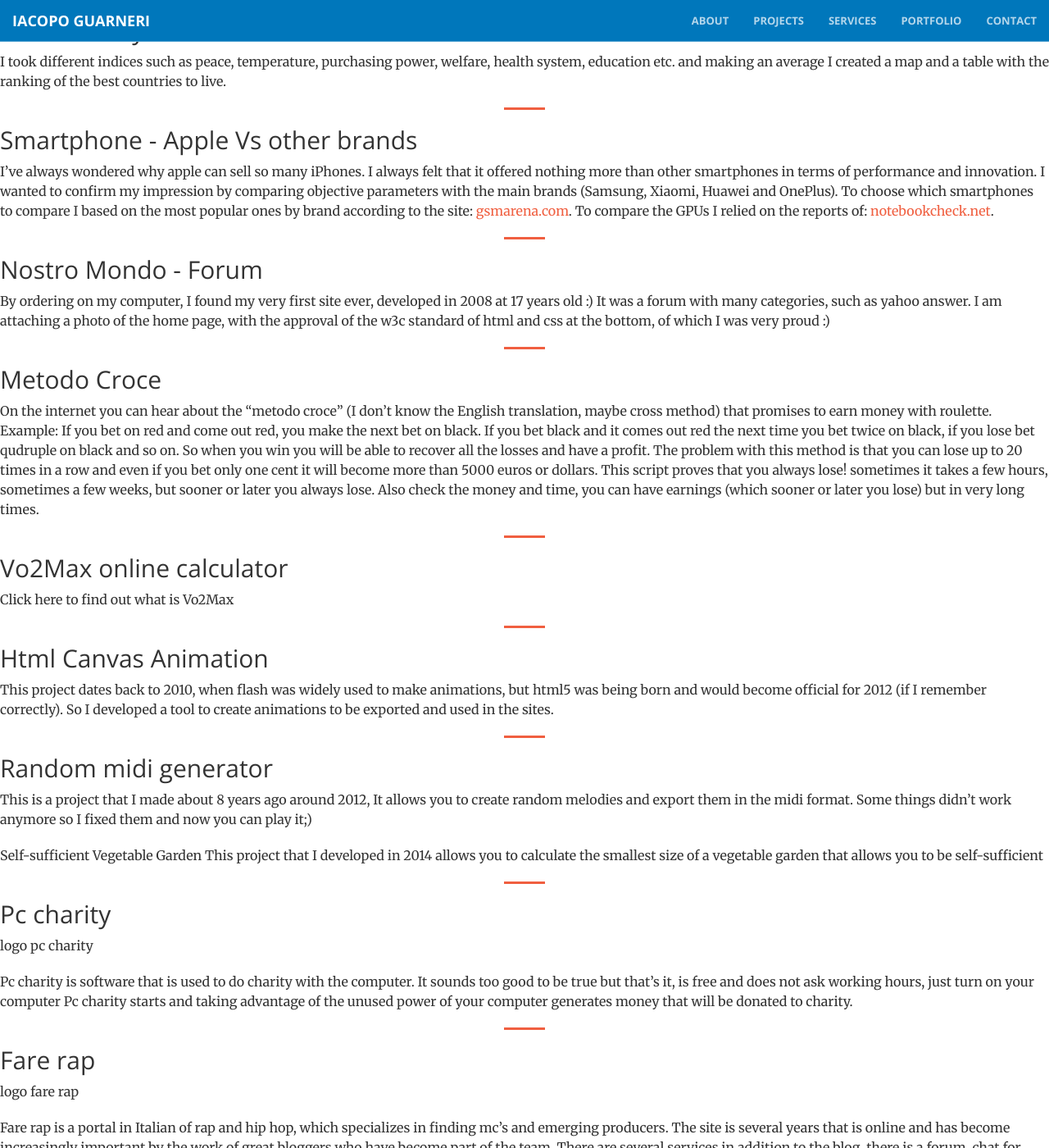
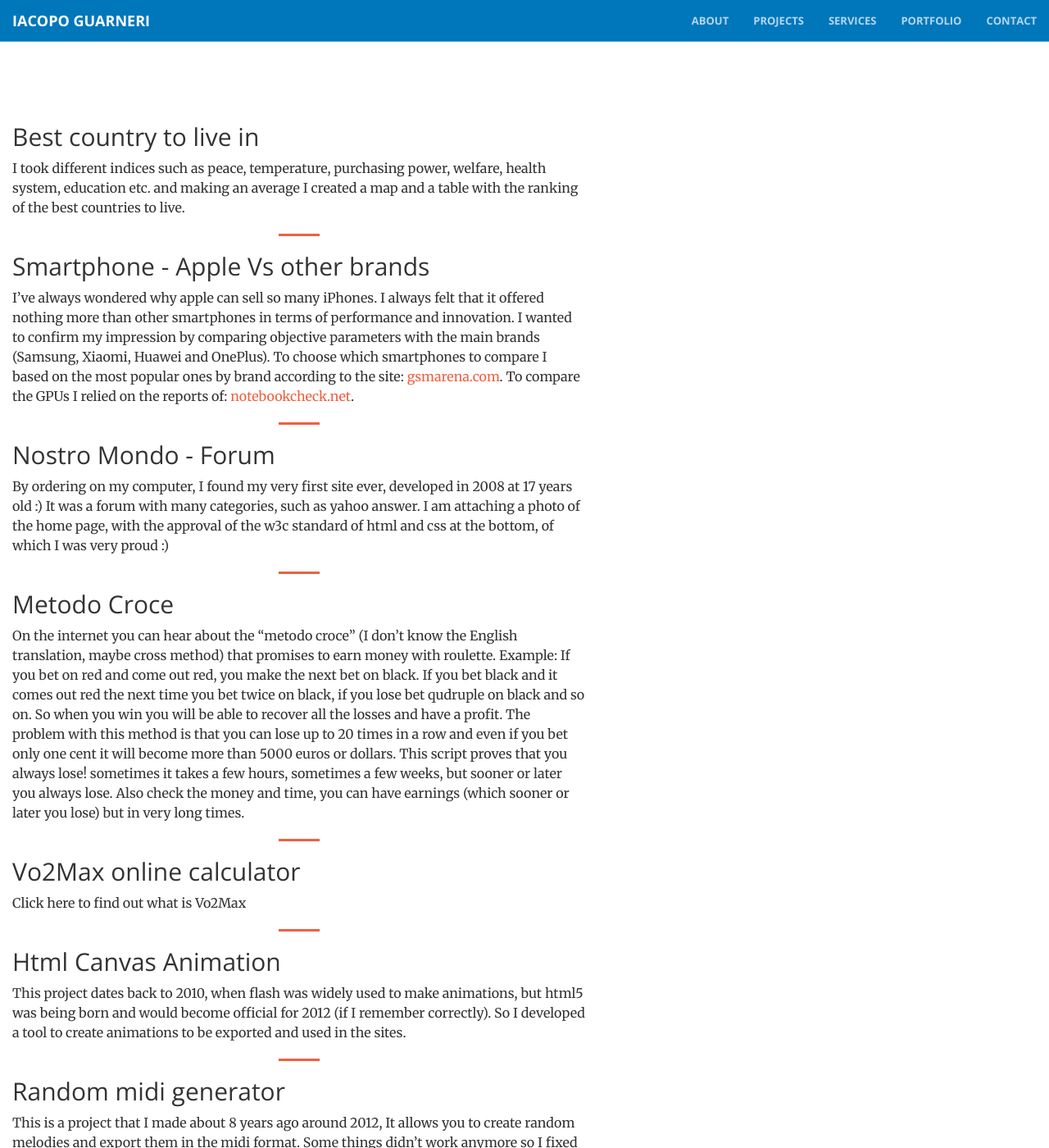
Before and after one commit to iacoposk8/iacoposk8.github.io, a Jekyll site: the page built from projects.md, in a window 1280 px wide and 1400 px high. Shown: the whole window at 82% size. Built offline with Jekyll 4.4.1, drawn with Linux system fonts in a browser that asks for light colours.

Commit message:
Update _base.scss

```diff
--- a/_sass/_base.scss
+++ b/_sass/_base.scss
@@ -40,6 +40,15 @@ p {
     font-size: 16px;
     line-height: 1.5;
     margin-bottom: 20px;
+}
+
+main#content{
+    max-width: 700px;
+    margin: 150px auto 0px auto;
+    @media (min-width: 768px) {
+        max-width: auto;
+        margin: 150px 15px 0px 15px;
+    }
 }
 
 .bg-primary {
```
